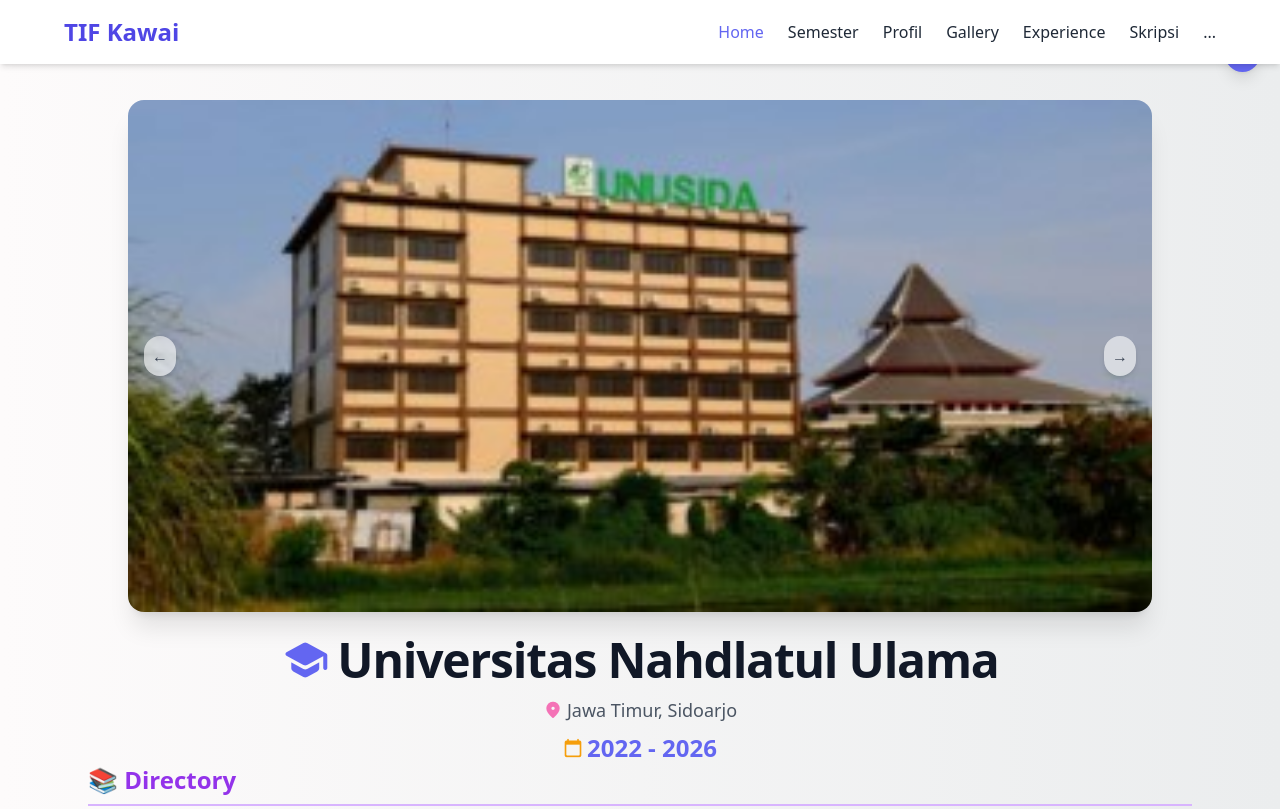
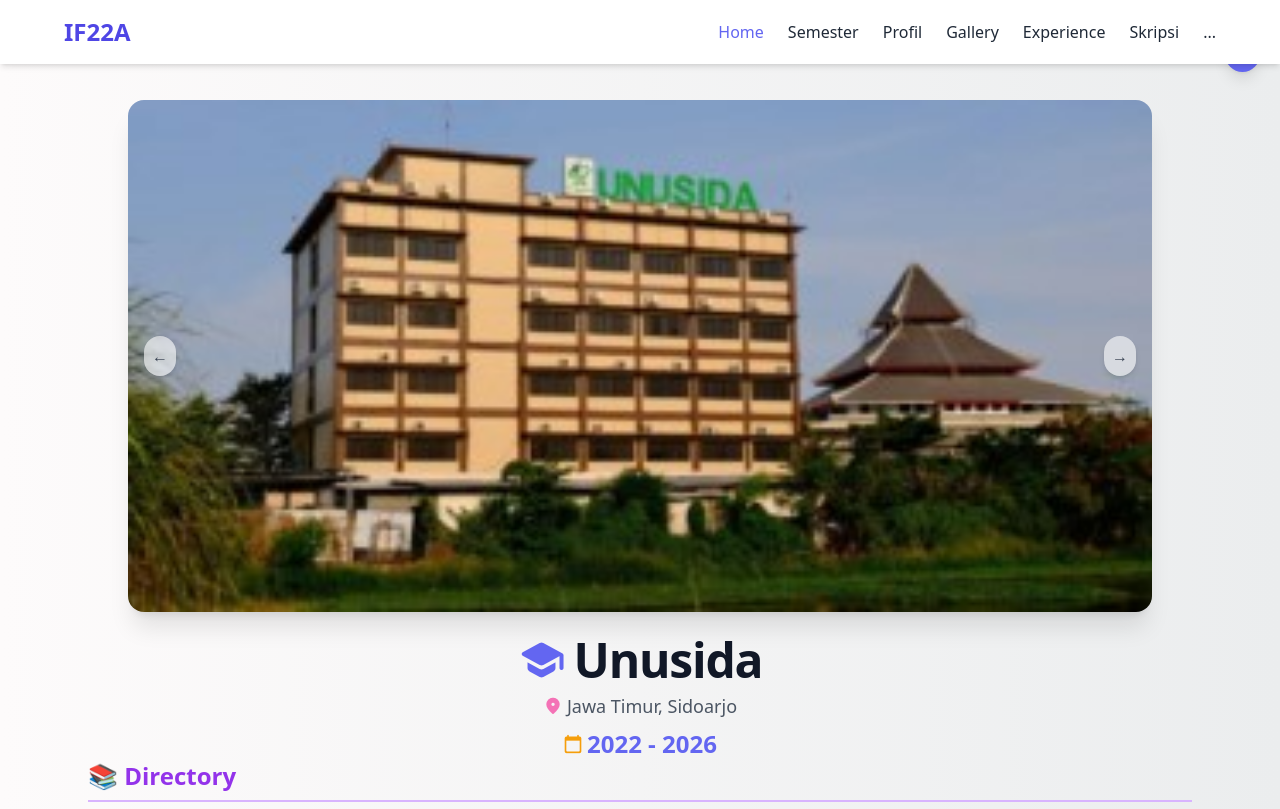
Before and after one commit to faulnam/WEB-KELAS, a plain HTML site: page index.html in a window 1280 px wide. Shown: the top 809 px of the page. Drawn offline with nearby package versions, Linux system fonts and the light colour scheme.

Commit message:
deskripsi

```diff
--- a/index.html
+++ b/index.html
@@ -87,14 +87,6 @@
     .glow-hover:hover {
       box-shadow: 0 8px 20px rgba(99, 102, 241, 0.4);
       transform: scale(1.05) rotate(1deg);
-    }
-
-
-
-    body {
-      background: linear-gradient(135deg, #fdfbfb, #ebedee);
-      overflow-x: hidden;
-      position: relative;
     }
 
     .grid-container {
@@ -228,7 +220,7 @@
   <!-- Navbar -->
   <nav class="w-full p-4 bg-white shadow-md fixed top-0 z-50">
     <div class="max-w-6xl mx-auto flex justify-between items-center">
-      <div class="text-2xl font-bold text-indigo-600">TIF Kawai</div>
+      <div class="text-2xl font-bold text-indigo-600">IF22A</div>
 
       <!-- Hamburger Icon -->
       <div class="md:hidden flex items-center">
@@ -296,9 +288,9 @@
         </button>
       </section><br>
 
-      <div class="text-4xl md:text-5xl font-bold text-gray-900 mb-3 flex justify-center items-center gap-2">
+      <div class="text-4xl md:text-5xl font-bold text-gray-900 mb-2 flex justify-center items-center gap-2">
         <span class="material-icons-round text-indigo-500 bounce-slow text-5xl">school</span>
-        <span class="tracking-tight">Universitas Nahdlatul Ulama</span>
+        <span class="tracking-tight">Unusida</span>
       </div>
 
       <!-- Lokasi -->
```
Also changed, not shown: childrens-house.html (+4 -4 lines), faculty.html (+4 -4 lines), lower-school.html (+2 -2 lines), middle-school.html (+2 -2 lines).
